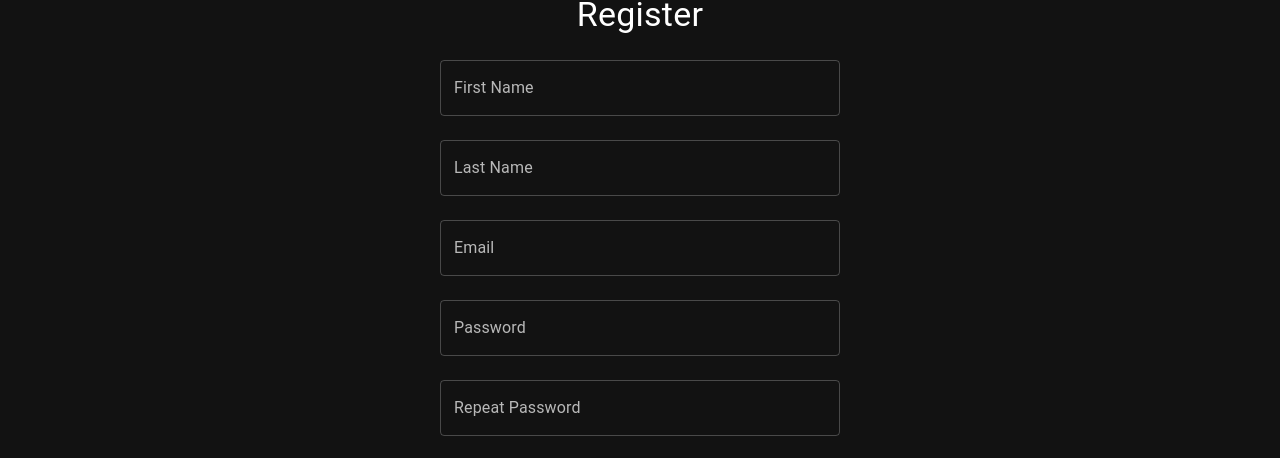
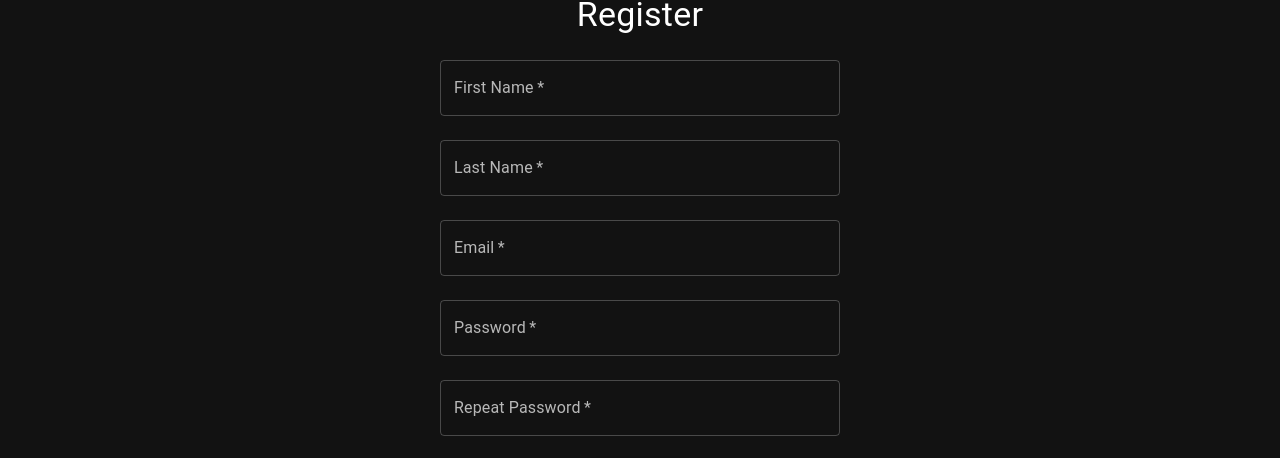
Before and after one commit to glin18/social-media, a React (Create React App) app in the folder client/: page / in a window 1280 px wide. Shown: the part 198-656 px from the top of the page. Built offline with nearby package versions, Linux system fonts and the light colour scheme.

Commit message:
Setup registration form and submit handler

```diff
--- a/client/src/pages/Register.js
+++ b/client/src/pages/Register.js
@@ -3,6 +3,15 @@ import { TextField, Box, Typography, Button, Avatar } from "@mui/material";
 import LockOutlinedIcon from "@mui/icons-material/LockOutlined";
 
 const Register = () => {
+  const handleSubmit = (event) => {
+    event.preventDefault();
+    const data = new FormData(event.currentTarget);
+    console.log({
+      email: data.get("email"),
+      password: data.get("password"),
+    });
+  };
+
   return (
     <Box
       sx={{
@@ -13,6 +22,8 @@ const Register = () => {
         justifyContent: "center",
         gap: 3,
       }}
+      component="form"
+      onSubmit={handleSubmit}
     >
       <Avatar sx={{ m: 1, bgcolor: "secondary.main" }}>
         <LockOutlinedIcon />
@@ -21,26 +32,34 @@ const Register = () => {
       <TextField
         id="outlined-basic"
         label="First Name"
+        name="firstName"
         variant="outlined"
+        required
         sx={{ maxWidth: 400, width: "100%" }}
       />
       <TextField
         id="outlined-basic"
         label="Last Name"
         variant="outlined"
+        name="lastName"
+        required
         sx={{ maxWidth: 400, width: "100%" }}
       />
       <TextField
         id="outlined-basic"
         label="Email"
         variant="outlined"
+        name="email"
+        required
         sx={{ maxWidth: 400, width: "100%" }}
       />
       <TextField
         id="outlined-basic"
         label="Password"
         type="password"
+        name="password"
         variant="outlined"
+        required
         sx={{ maxWidth: 400, width: "100%" }}
       />
       <TextField
@@ -48,9 +67,10 @@ const Register = () => {
         label="Repeat Password"
         variant="outlined"
         type="password"
+        required
         sx={{ maxWidth: 400, width: "100%" }}
       />
-      <Button variant="contained" sx={{ mb: 3 }}>
+      <Button variant="contained" sx={{ mb: 3 }} type="submit">
         Register
       </Button>
     </Box>
```
